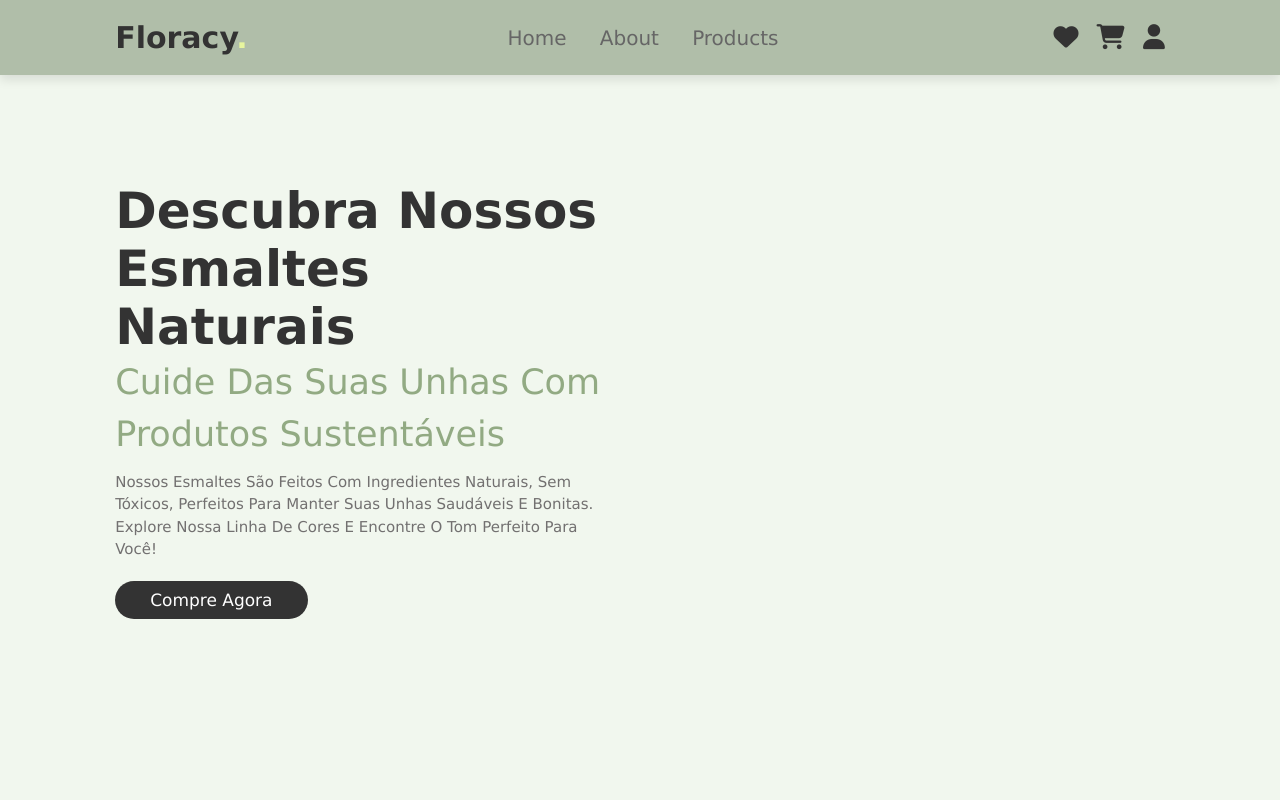
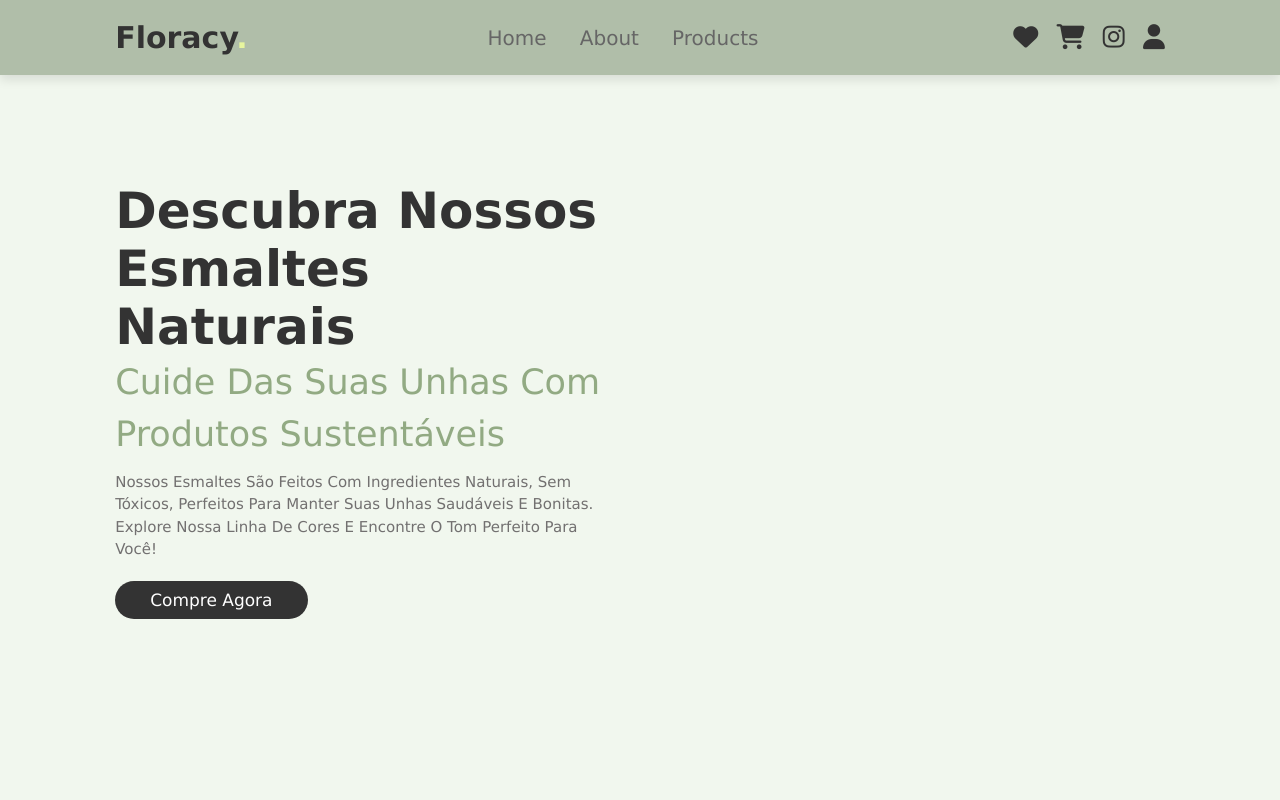
Before and after one commit to kwss-865/floracy-projeto-caridade, a plain HTML site: page index.html in a window 1280 px wide. Shown: the top 800 px of the page. Drawn offline with Linux system fonts and the light colour scheme.

Commit message:
Add files via upload

```diff
--- a/index.html
+++ b/index.html
@@ -26,8 +26,10 @@
         <div class="icons">
             <a href="#" class="fas fa-heart"></a>
             <a href="#" class="fas fa-shopping-cart"></a>
+            <a href="https://www.instagram.com/floracynails?igsh=MTBmZDJqaDkyNmVzeQ%3D%3D&utm_source=qr" target="_blank" class="fab fa-instagram"></a>
             <a href="#" class="fas fa-user"></a>
         </div>
+
     </header>
 
 </body>
```
